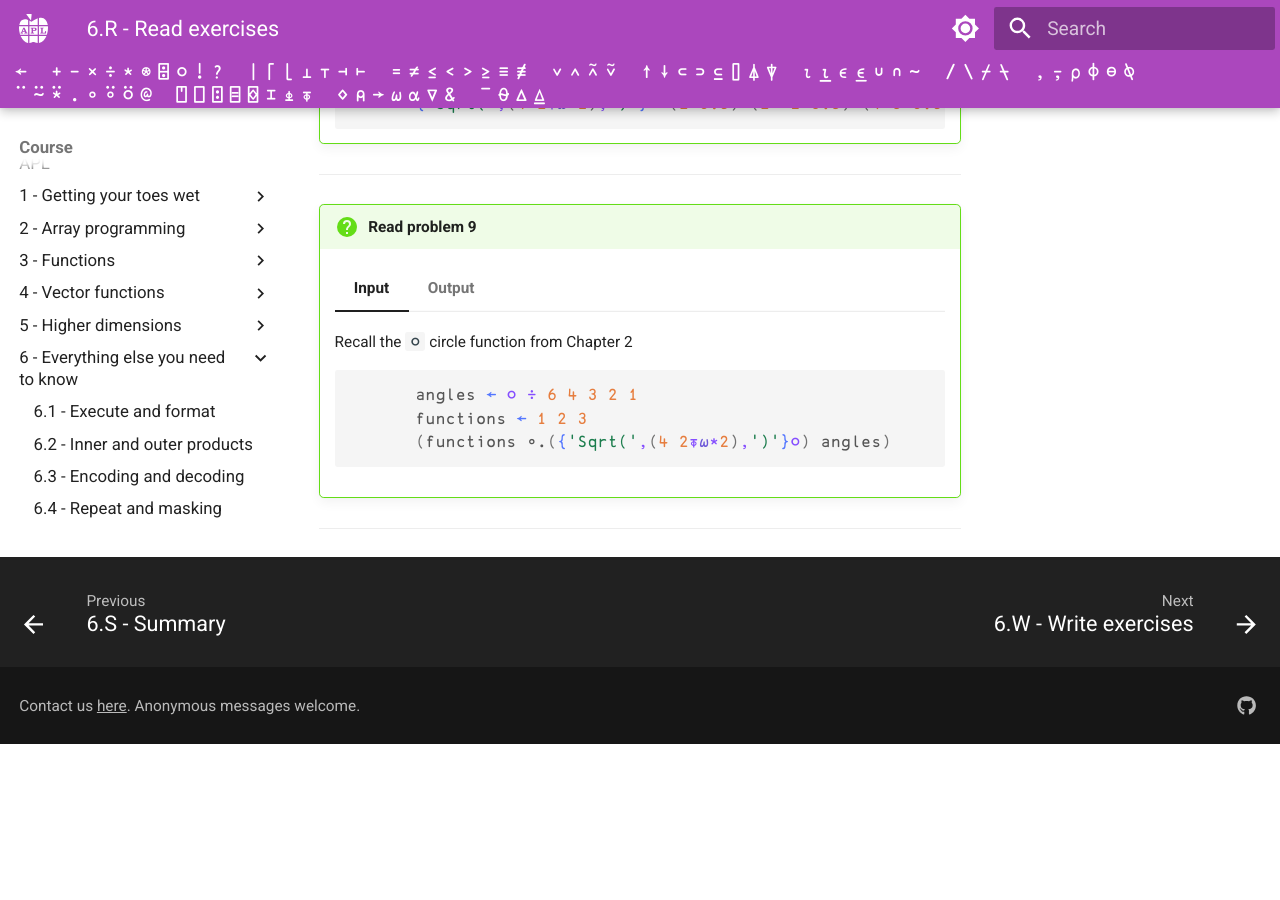
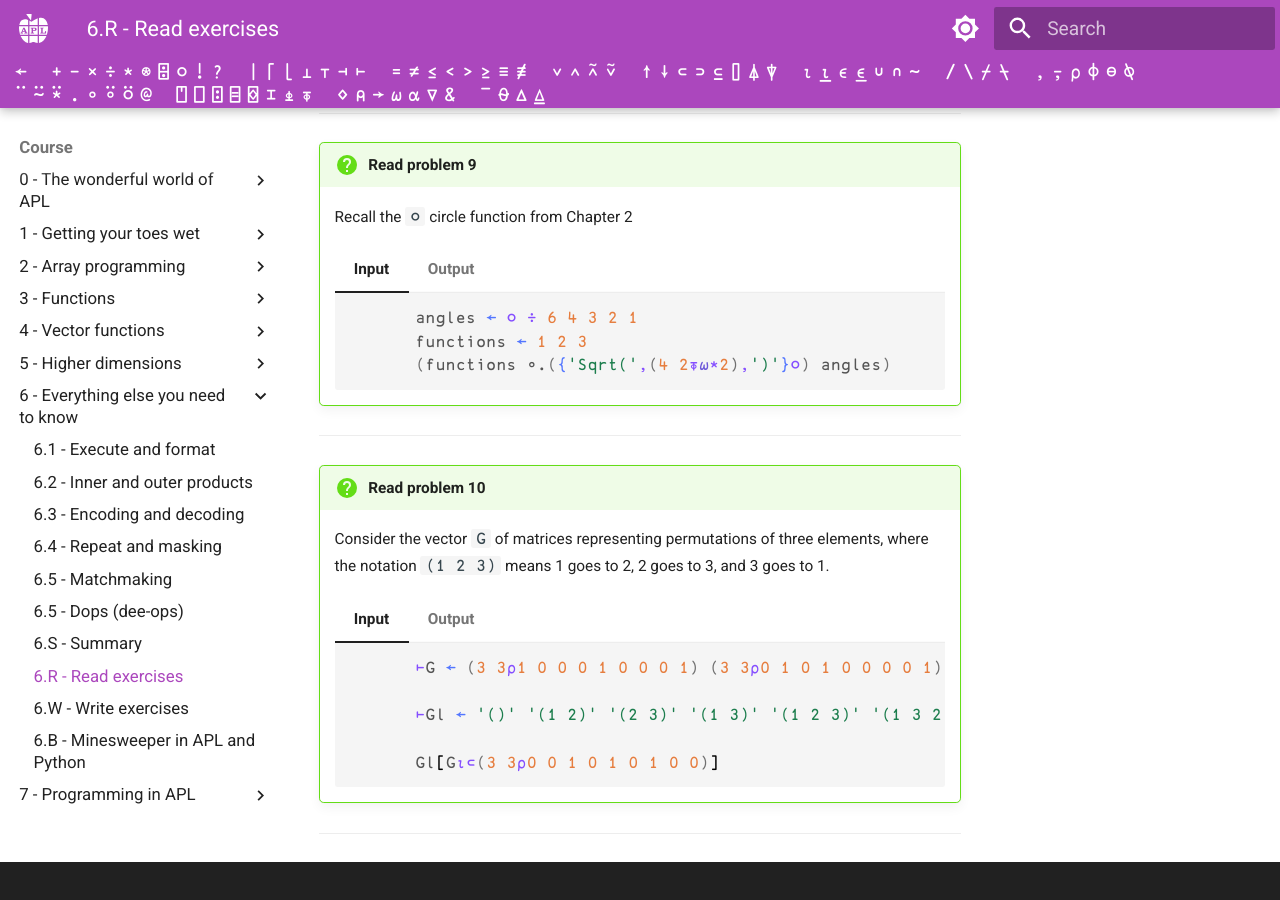
Before and after one commit to APLMOOC/APLMOOC, an MkDocs documentation site: the page built from docs/course/ch6/read.md, in a window 1280 px wide and 900 px high, scrolled down 2430 px. Built offline with MkDocs 1.6.1 and Material for MkDocs 9.7.7, drawn with Linux system fonts in a browser that asks for light colours; some web fonts are replaced; a script that is not in the unit is left out; before the commit the page ends 3174 px from its top, so only the background shows below that; some of the changed text lies outside the part shown.

Commit message:
Add Read Problem 10 to Chapter 6

````diff
--- a/docs/course/ch6/read.md
+++ b/docs/course/ch6/read.md
@@ -108,9 +108,9 @@
 
 !!! question "Read problem 5"
 
+    Try to identify out the axes of the following outer product
+
     === "Input"
-
-        Try to identify out the axes of the following outer product
 
         ```apl
               ((⊂'Chapter'),¨⍳2) ∘., ('Read' 'Write',¨⊂' Exercise') ∘., ⍳2
@@ -140,9 +140,10 @@
 
 !!! question "Read problem 6"
 
+
+    Recall that ``⍺!⍵`` is the binomial coefficient ``⍺ Choose ⍵``. What will the following outer product look like?
+
     === "Input"
-
-        Recall that ``⍺!⍵`` is the binomial coefficient ``⍺ Choose ⍵``. What will the following outer product look like?
 
         ```apl
               ∘.!⍨ 0,⍳15
@@ -232,9 +233,10 @@
 
 !!! question "Read problem 9"
 
+
+    Recall the ``○`` circle function from Chapter 2
+
     === "Input"
-
-        Recall the ``○`` circle function from Chapter 2
 
         ```apl
               angles ← ○ ÷ 6 4 3 2 1
@@ -259,3 +261,37 @@
 
         This is a table of trigonometric values for the functions Sine ``1○``, Cosine ``2○``, and Tangent ``3○``.
 ---
+
+!!! question "Read problem 10"
+
+    Consider the vector ``G`` of matrices representing permutations of three elements, where the notation ``(1 2 3)`` means 1 goes to 2, 2 goes to 3, and 3 goes to 1.
+
+    === "Input"
+
+        ```apl
+              ⊢G ← (3 3⍴1 0 0 0 1 0 0 0 1) (3 3⍴0 1 0 1 0 0 0 0 1) (3 3⍴1 0 0 0 0 1 0 1 0) (3 3⍴0 0 1 0 1 0 1 0 0) (3 3⍴0 1 0 0 0 1 1 0 0) (3 3⍴0 0 1 1 0 0 0 1 0)
+
+              ⊢Gl ← '()' '(1 2)' '(2 3)' '(1 3)' '(1 2 3)' '(1 3 2)'
+
+              Gl[G⍳⊂(3 3⍴0 0 1 0 1 0 1 0 0)]
+        ```
+
+    === "Output"
+
+        ```apl
+              ⊢G ← (3 3⍴1 0 0 0 1 0 0 0 1) (3 3⍴0 1 0 1 0 0 0 0 1) (3 3⍴1 0 0 0 0 1 0 1 0) (3 3⍴0 0 1 0 1 0 1 0 0) (3 3⍴0 1 0 0 0 1 1 0 0) (3 3⍴0 0 1 1 0 0 0 1 0)
+        ┌─────┬─────┬─────┬─────┬─────┬─────┐
+        │1 0 0│0 1 0│1 0 0│0 0 1│0 1 0│0 0 1│
+        │0 1 0│1 0 0│0 0 1│0 1 0│0 0 1│1 0 0│
+        │0 0 1│0 0 1│0 1 0│1 0 0│1 0 0│0 1 0│
+        └─────┴─────┴─────┴─────┴─────┴─────┘
+              ⊢Gl ← '()' '(1 2)' '(2 3)' '(1 3)' '(1 2 3)' '(1 3 2)'
+        ┌──┬─────┬─────┬─────┬───────┬───────┐
+        │()│(1 2)│(2 3)│(1 3)│(1 2 3)│(1 3 2)│
+        └──┴─────┴─────┴─────┴───────┴───────┘
+              Gl[G⍳⊂(3 3⍴0 0 1 0 1 0 1 0 0)]
+        ┌─────┐
+        │(1 3)│
+        └─────┘
+        ```
+---
````
Also changed, not shown: docs/course/ch6/write.md (+3 -0 lines).
